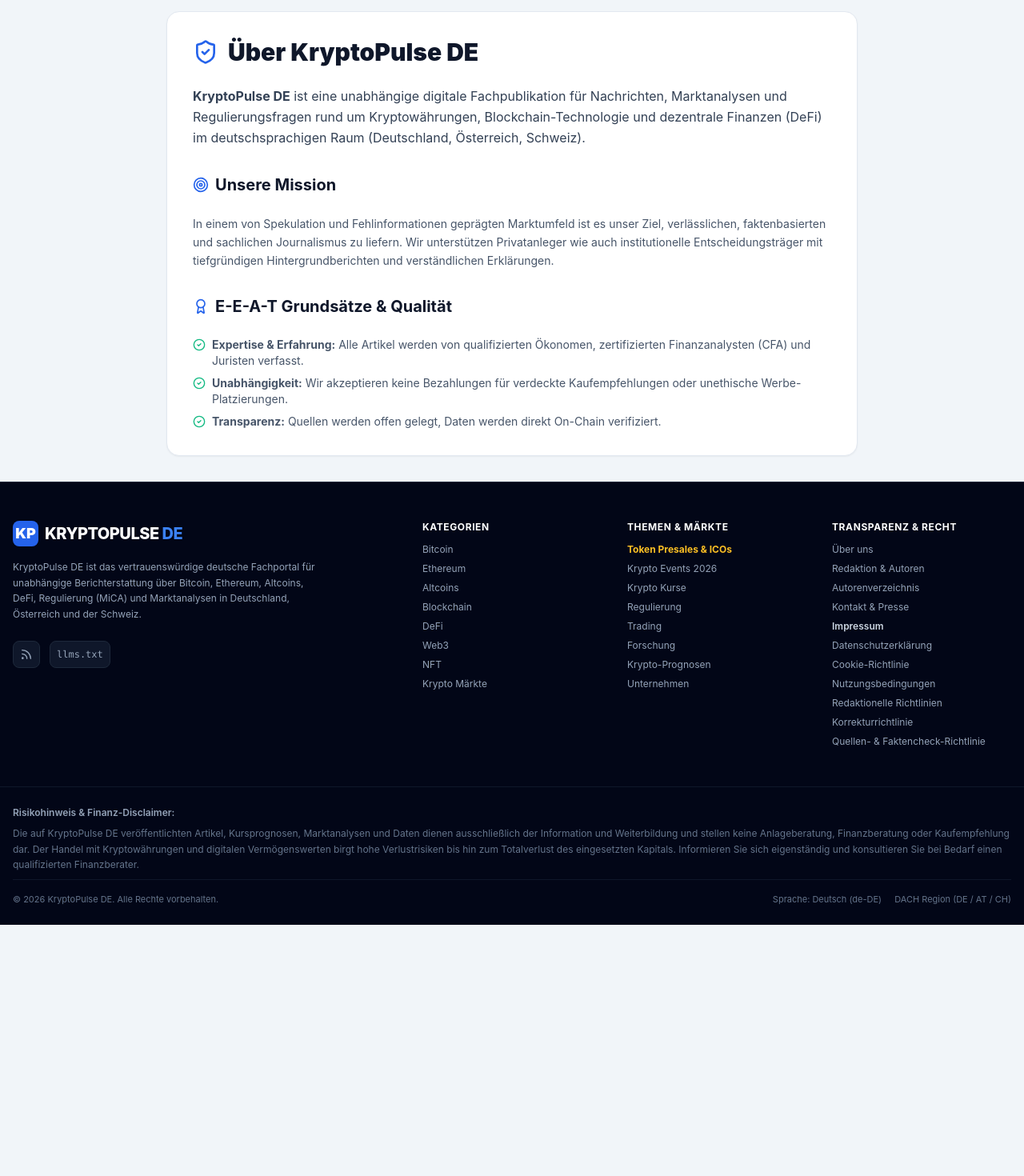
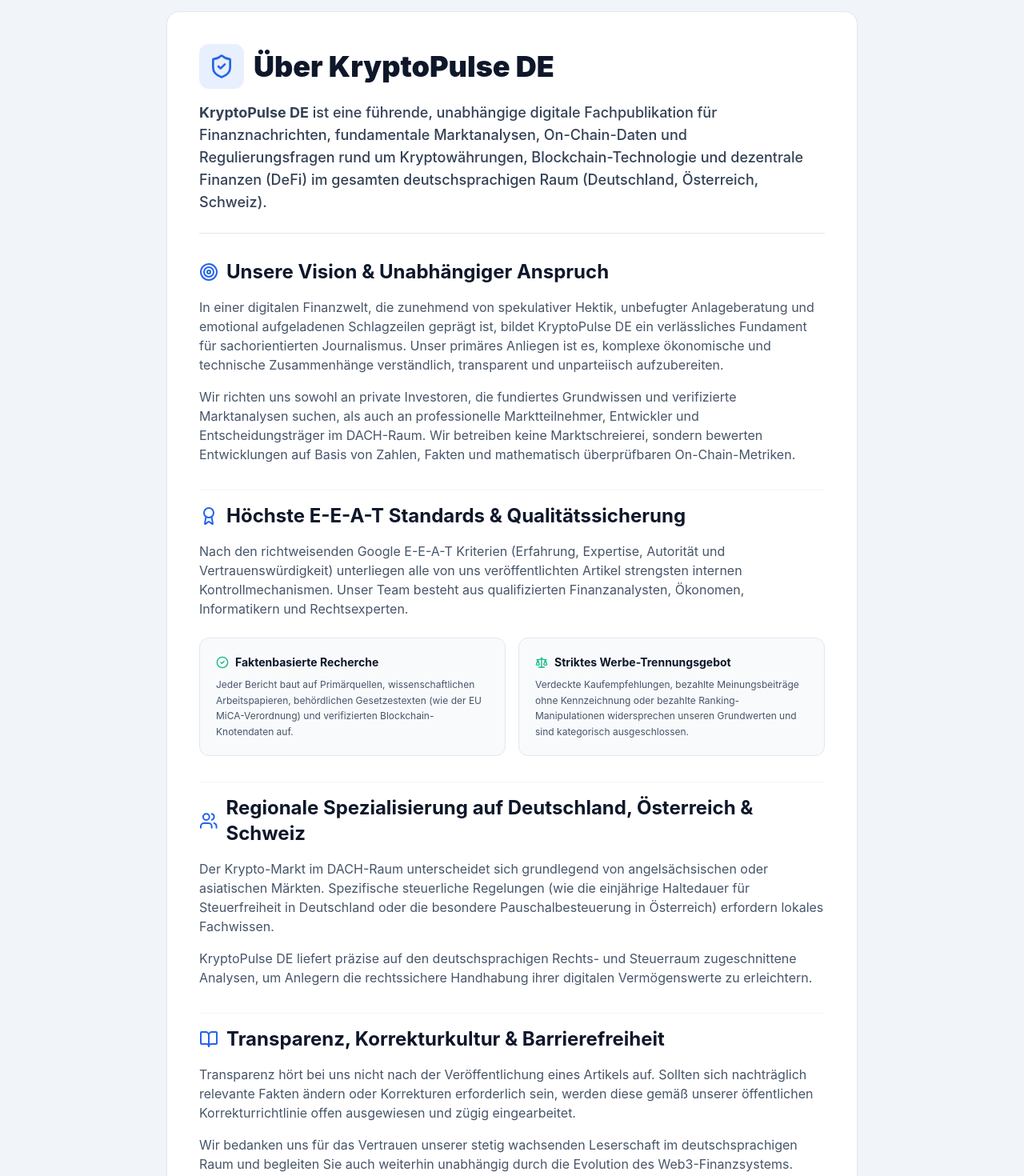
Before and after one commit to muhammadhabib00001/German-Crypto-News-Website, a Next.js app: page /ueber-uns in a window 1280 px wide. Shown: the part 260-1730 px from the top of the page at 80% size. Before the commit the page ends 1416 px from the top, so only its background shows below. Built offline with nearby package versions, Linux system fonts and the light colour scheme; no server answers.

Commit message:
Expand /ueber-uns page content with high-depth E-E-A-T and DACH journalism standards

```diff
--- a/src/app/ueber-uns/page.tsx
+++ b/src/app/ueber-uns/page.tsx
@@ -1,7 +1,7 @@
 import { Metadata } from 'next';
 import Breadcrumbs from '@/components/Breadcrumbs';
 import { SITE_NAME, SITE_URL } from '@/lib/seo';
-import { ShieldCheck, Target, Award, Users, CheckCircle2 } from 'lucide-react';
+import { ShieldCheck, Target, Award, Users, CheckCircle2, BookOpen, Scale, Lock } from 'lucide-react';
 
 export const metadata: Metadata = {
   title: `Über uns - KryptoPulse DE | Unabhängiger Krypto-Journalismus`,
@@ -14,40 +14,94 @@
     <div className="max-w-4xl mx-auto px-4 py-8 space-y-8">
       <Breadcrumbs items={[{ name: 'Über uns', item: '/ueber-uns' }]} />
 
-      <div className="bg-white dark:bg-slate-900 border border-slate-200 dark:border-slate-800 p-8 rounded-2xl shadow-sm space-y-6">
-        <div className="flex items-center gap-3">
-          <ShieldCheck className="w-8 h-8 text-blue-600" />
-          <h1 className="text-3xl font-black text-slate-900 dark:text-white">Über KryptoPulse DE</h1>
+      <div className="bg-white dark:bg-slate-900 border border-slate-200 dark:border-slate-800 p-8 sm:p-10 rounded-2xl shadow-sm space-y-8">
+        {/* Header */}
+        <div className="space-y-4 pb-6 border-b border-slate-200 dark:border-slate-800">
+          <div className="flex items-center gap-3">
+            <div className="p-3 bg-blue-600/10 dark:bg-blue-500/20 rounded-xl text-blue-600 dark:text-blue-400">
+              <ShieldCheck className="w-8 h-8" />
+            </div>
+            <h1 className="text-3xl sm:text-4xl font-black text-slate-900 dark:text-white">
+              Über KryptoPulse DE
+            </h1>
+          </div>
+          <p className="text-slate-700 dark:text-slate-300 text-base sm:text-lg leading-relaxed font-medium">
+            <strong>KryptoPulse DE</strong> ist eine führende, unabhängige digitale Fachpublikation für Finanznachrichten, fundamentale Marktanalysen, On-Chain-Daten und Regulierungsfragen rund um Kryptowährungen, Blockchain-Technologie und dezentrale Finanzen (DeFi) im gesamten deutschsprachigen Raum (Deutschland, Österreich, Schweiz).
+          </p>
         </div>
 
-        <p className="text-slate-700 dark:text-slate-300 text-base leading-relaxed">
-          <strong>KryptoPulse DE</strong> ist eine unabhängige digitale Fachpublikation für Nachrichten, Marktanalysen und Regulierungsfragen rund um Kryptowährungen, Blockchain-Technologie und dezentrale Finanzen (DeFi) im deutschsprachigen Raum (Deutschland, Österreich, Schweiz).
-        </p>
+        {/* Section 1: Unsere Vision und Entstehungsgeschichte */}
+        <div className="space-y-4">
+          <h2 className="text-xl sm:text-2xl font-bold text-slate-900 dark:text-white flex items-center gap-2.5">
+            <Target className="w-6 h-6 text-blue-600" />
+            Unsere Vision & Unabhängiger Anspruch
+          </h2>
+          <p className="text-slate-600 dark:text-slate-300 text-sm sm:text-base leading-relaxed">
+            In einer digitalen Finanzwelt, die zunehmend von spekulativer Hektik, unbefugter Anlageberatung und emotional aufgeladenen Schlagzeilen geprägt ist, bildet KryptoPulse DE ein verlässliches Fundament für sachorientierten Journalismus. Unser primäres Anliegen ist es, komplexe ökonomische und technische Zusammenhänge verständlich, transparent und unparteiisch aufzubereiten.
+          </p>
+          <p className="text-slate-600 dark:text-slate-300 text-sm sm:text-base leading-relaxed">
+            Wir richten uns sowohl an private Investoren, die fundiertes Grundwissen und verifizierte Marktanalysen suchen, als auch an professionelle Marktteilnehmer, Entwickler und Entscheidungsträger im DACH-Raum. Wir betreiben keine Marktschreierei, sondern bewerten Entwicklungen auf Basis von Zahlen, Fakten und mathematisch überprüfbaren On-Chain-Metriken.
+          </p>
+        </div>
 
-        <h2 className="text-xl font-bold text-slate-900 dark:text-white flex items-center gap-2 pt-2">
-          <Target className="w-5 h-5 text-blue-600" /> Unsere Mission
-        </h2>
-        <p className="text-sm text-slate-600 dark:text-slate-300 leading-relaxed">
-          In einem von Spekulation und Fehlinformationen geprägten Marktumfeld ist es unser Ziel, verlässlichen, faktenbasierten und sachlichen Journalismus zu liefern. Wir unterstützen Privatanleger wie auch institutionelle Entscheidungsträger mit tiefgründigen Hintergrundberichten und verständlichen Erklärungen.
-        </p>
+        {/* Section 2: Redaktionelle Grundsätze und E-E-A-T Standards */}
+        <div className="space-y-4 pt-4 border-t border-slate-100 dark:border-slate-800">
+          <h2 className="text-xl sm:text-2xl font-bold text-slate-900 dark:text-white flex items-center gap-2.5">
+            <Award className="w-6 h-6 text-blue-600" />
+            Höchste E-E-A-T Standards & Qualitätssicherung
+          </h2>
+          <p className="text-slate-600 dark:text-slate-300 text-sm sm:text-base leading-relaxed">
+            Nach den richtweisenden Google E-E-A-T Kriterien (Erfahrung, Expertise, Autorität und Vertrauenswürdigkeit) unterliegen alle von uns veröffentlichten Artikel strengsten internen Kontrollmechanismen. Unser Team besteht aus qualifizierten Finanzanalysten, Ökonomen, Informatikern und Rechtsexperten.
+          </p>
 
-        <h2 className="text-xl font-bold text-slate-900 dark:text-white flex items-center gap-2 pt-2">
-          <Award className="w-5 h-5 text-blue-600" /> E-E-A-T Grundsätze & Qualität
-        </h2>
-        <ul className="space-y-2 text-sm text-slate-600 dark:text-slate-300">
-          <li className="flex items-start gap-2">
-            <CheckCircle2 className="w-4 h-4 text-emerald-500 shrink-0 mt-0.5" />
-            <span><strong>Expertise & Erfahrung:</strong> Alle Artikel werden von qualifizierten Ökonomen, zertifizierten Finanzanalysten (CFA) und Juristen verfasst.</span>
-          </li>
-          <li className="flex items-start gap-2">
-            <CheckCircle2 className="w-4 h-4 text-emerald-500 shrink-0 mt-0.5" />
-            <span><strong>Unabhängigkeit:</strong> Wir akzeptieren keine Bezahlungen für verdeckte Kaufempfehlungen oder unethische Werbe-Platzierungen.</span>
-          </li>
-          <li className="flex items-start gap-2">
-            <CheckCircle2 className="w-4 h-4 text-emerald-500 shrink-0 mt-0.5" />
-            <span><strong>Transparenz:</strong> Quellen werden offen gelegt, Daten werden direkt On-Chain verifiziert.</span>
-          </li>
-        </ul>
+          <div className="grid grid-cols-1 sm:grid-cols-2 gap-4 pt-2">
+            <div className="bg-slate-50 dark:bg-slate-800/60 p-5 rounded-xl border border-slate-200 dark:border-slate-700/60 space-y-2">
+              <h3 className="font-bold text-sm text-slate-900 dark:text-white flex items-center gap-2">
+                <CheckCircle2 className="w-4 h-4 text-emerald-500" /> Faktenbasierte Recherche
+              </h3>
+              <p className="text-xs text-slate-600 dark:text-slate-400 leading-relaxed">
+                Jeder Bericht baut auf Primärquellen, wissenschaftlichen Arbeitspapieren, behördlichen Gesetzestexten (wie der EU MiCA-Verordnung) und verifizierten Blockchain-Knotendaten auf.
+              </p>
+            </div>
+
+            <div className="bg-slate-50 dark:bg-slate-800/60 p-5 rounded-xl border border-slate-200 dark:border-slate-700/60 space-y-2">
+              <h3 className="font-bold text-sm text-slate-900 dark:text-white flex items-center gap-2">
+                <Scale className="w-4 h-4 text-emerald-500" /> Striktes Werbe-Trennungsgebot
+              </h3>
+              <p className="text-xs text-slate-600 dark:text-slate-400 leading-relaxed">
+                Verdeckte Kaufempfehlungen, bezahlte Meinungsbeiträge ohne Kennzeichnung oder bezahlte Ranking-Manipulationen widersprechen unseren Grundwerten und sind kategorisch ausgeschlossen.
+              </p>
+            </div>
+          </div>
+        </div>
+
+        {/* Section 3: Unsere Zielgruppe im DACH-Raum */}
+        <div className="space-y-4 pt-4 border-t border-slate-100 dark:border-slate-800">
+          <h2 className="text-xl sm:text-2xl font-bold text-slate-900 dark:text-white flex items-center gap-2.5">
+            <Users className="w-6 h-6 text-blue-600" />
+            Regionale Spezialisierung auf Deutschland, Österreich & Schweiz
+          </h2>
+          <p className="text-slate-600 dark:text-slate-300 text-sm sm:text-base leading-relaxed">
+            Der Krypto-Markt im DACH-Raum unterscheidet sich grundlegend von angelsächsischen oder asiatischen Märkten. Spezifische steuerliche Regelungen (wie die einjährige Haltedauer für Steuerfreiheit in Deutschland oder die besondere Pauschalbesteuerung in Österreich) erfordern lokales Fachwissen.
+          </p>
+          <p className="text-slate-600 dark:text-slate-300 text-sm sm:text-base leading-relaxed">
+            KryptoPulse DE liefert präzise auf den deutschsprachigen Rechts- und Steuerraum zugeschnittene Analysen, um Anlegern die rechtssichere Handhabung ihrer digitalen Vermögenswerte zu erleichtern.
+          </p>
+        </div>
+
+        {/* Section 4: Unser Versprechen für die Zukunft */}
+        <div className="space-y-4 pt-4 border-t border-slate-100 dark:border-slate-800">
+          <h2 className="text-xl sm:text-2xl font-bold text-slate-900 dark:text-white flex items-center gap-2.5">
+            <BookOpen className="w-6 h-6 text-blue-600" />
+            Transparenz, Korrekturkultur & Barrierefreiheit
+          </h2>
+          <p className="text-slate-600 dark:text-slate-300 text-sm sm:text-base leading-relaxed">
+            Transparenz hört bei uns nicht nach der Veröffentlichung eines Artikels auf. Sollten sich nachträglich relevante Fakten ändern oder Korrekturen erforderlich sein, werden diese gemäß unserer öffentlichen Korrekturrichtlinie offen ausgewiesen und zügig eingearbeitet.
+          </p>
+          <p className="text-slate-600 dark:text-slate-300 text-sm sm:text-base leading-relaxed">
+            Wir bedanken uns für das Vertrauen unserer stetig wachsenden Leserschaft im deutschsprachigen Raum und begleiten Sie auch weiterhin unabhängig durch die Evolution des Web3-Finanzsystems.
+          </p>
+        </div>
       </div>
     </div>
   );
```
